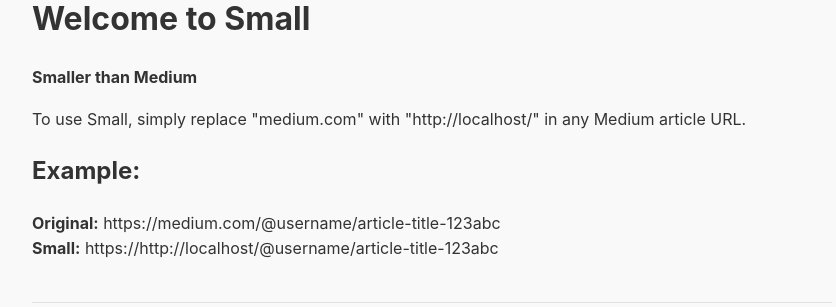
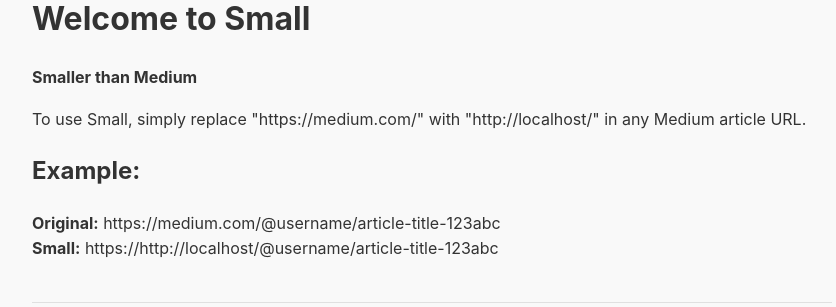
Before and after one commit to darlopvil/small-fork, a Flask app: page / in a window 1280 px wide. Shown: the part 188-495 px from the top of the page, without its empty margins (208-1044 px from the left). Run offline with Flask 3, Linux system fonts and the light colour scheme.

Commit message:
fix(home.html): ensure full URL string for consistency
Updated the instructional text to replace "medium.com" with the full "https://medium.com/" URL to avoid potential confusion and ensure users receive a clear and consistent guideline. This should enhance the user experience by providing explicit directions.

```diff
--- a/src/small/templates/home.html
+++ b/src/small/templates/home.html
@@ -4,7 +4,7 @@
 <div class="home-container">
     <h1>Welcome to Small</h1>
     <p><strong>Smaller than Medium</strong></p>
-    <p>To use Small, simply replace "medium.com" with "{{ url_for("home.home", _external=True) }}" in any Medium article URL.</p>
+    <p>To use Small, simply replace "https://medium.com/" with "{{ url_for("home.home", _external=True) }}" in any Medium article URL.</p>
     <h2>Example:</h2>
     <p>
         <strong>Original:</strong> https://medium.com/@username/article-title-123abc<br>
```
